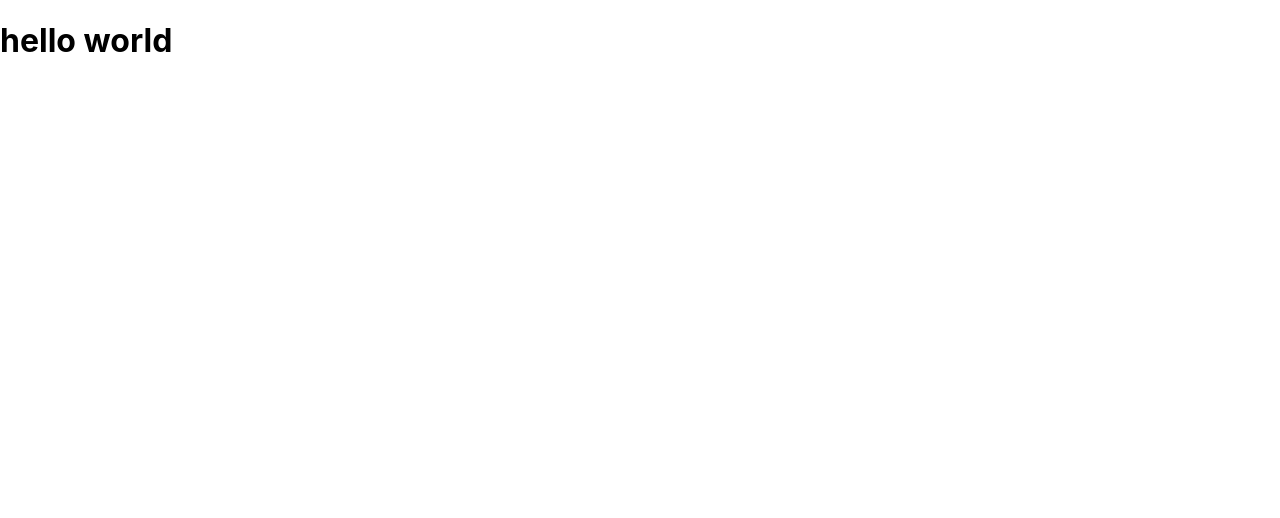
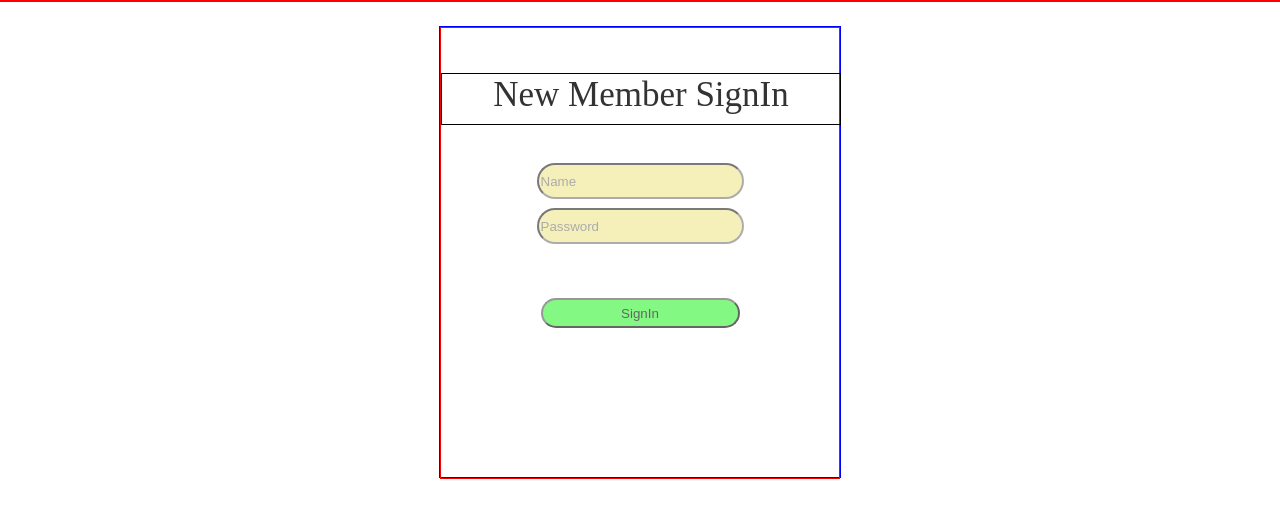
Before and after one commit to Eladvain/Task-Management-App, a React (Create React App) app in the folder frontend/myapp/: page /NewAcount in a window 1280 px wide. Shown: the top 518 px of the page. Built offline with nearby package versions, Linux system fonts and the light colour scheme.

Commit message:
new signin page

```diff
--- a/frontend/myapp/src/CSS/logIn.css
+++ b/frontend/myapp/src/CSS/logIn.css
@@ -1,7 +1,8 @@
 .wrap-log-in{
   display: flex;
+  /* position: relative; */
+}
 
-}
 .log-in-pic{
   padding: 20px;
   border : 1px green solid;
--- /dev/null
+++ b/frontend/myapp/src/CSS/newAcount.css
@@ -0,0 +1,92 @@
+.div-container{
+  border: 1px red groove;
+  /* height: 500px;
+  width: 500px; */
+  position: relative;
+  justify-content: center;
+  display: flex;
+}
+.newAcount-div{
+  border: 1px blue groove;
+  height: 450px;
+  width: 400px;
+  position: absolute;
+  /* left: 20%; */
+  margin-top: 25px;
+  margin-bottom: 25px;
+}
+.newAcount-form{
+  border: 1px red solid;
+  height: 100%;
+  /* width: 500px; */
+  position: relative;
+  justify-content: center;
+  align-items: center;
+}
+.newAcount-span{
+  height: 50px;
+  border: 1px black solid;
+  position: absolute;
+  top: 10%;
+  font-family: Poppins-Bold;
+    font-size: 35px;
+    color: #333;
+    line-height: 1.2;
+    text-align: center;
+    width: 100%;
+    display: block;
+}
+.new-name-div{
+  /* align-items: center; */
+  width: 100%;
+  /* border: 1px brown solid; */
+  height: 35px;
+  top: 30%;
+  position: absolute;
+}
+.new-name-input{
+
+  margin: auto;
+  display: block;
+  width: 50%;
+  /* border: 1px brown solid; */
+  border-radius: 25px;
+  height: 30px;
+  opacity: 0.6;
+  background: khaki;
+}
+.new-password-div{
+  /* align-items: center; */
+  width: 100%;
+  /* border: 1px brown solid; */
+  height: 35px;
+  top: 40%;
+  position: absolute;
+}
+.new-password-input{
+
+  margin: auto;
+  display: block;
+  width: 50%;
+  /* border: 1px brown solid; */
+  border-radius: 25px;
+  height: 30px;
+  opacity: 0.6;
+  background: khaki;
+}
+.button-signin-div{
+  width: 100%;
+  height: 35px;
+  top: 60%;
+  position: absolute;
+}
+.button-signin{
+  margin: auto;
+  display: block;
+  width: 50%;
+  /* border: 1px brown solid; */
+  border-radius: 25px;
+  height: 30px;
+  opacity: 0.6;
+  background: rgb(50, 245, 50);
+}
--- a/frontend/myapp/src/components/NewAcount.js
+++ b/frontend/myapp/src/components/NewAcount.js
@@ -1,9 +1,30 @@
 import React from 'react'
+import newAcount from '../CSS/newAcount.css'
+// import login from '../CSS/logIn.css'
 
 const NewAcount = () => {
   return (
-    <div>
-      <h1>hello world</h1>
+    <div className='div-container'>
+      <div className='newAcount-div'>
+        <form className='newAcount-form'>
+            <span className='newAcount-span'>New Member SignIn</span>
+            <div className='new-name-div'>
+            <input className='new-name-input'
+                   type="text"
+                   placeholder='Name'/>
+
+          </div>
+          <div className='new-password-div'>
+            <input className='new-name-input'
+                   type="text"
+                   placeholder='Password'/>
+
+          </div>
+          <div className='button-signin-div'>
+            <button className='button-signin'>SignIn</button>
+          </div>
+        </form>
+      </div>
     </div>
   )
 }
```
